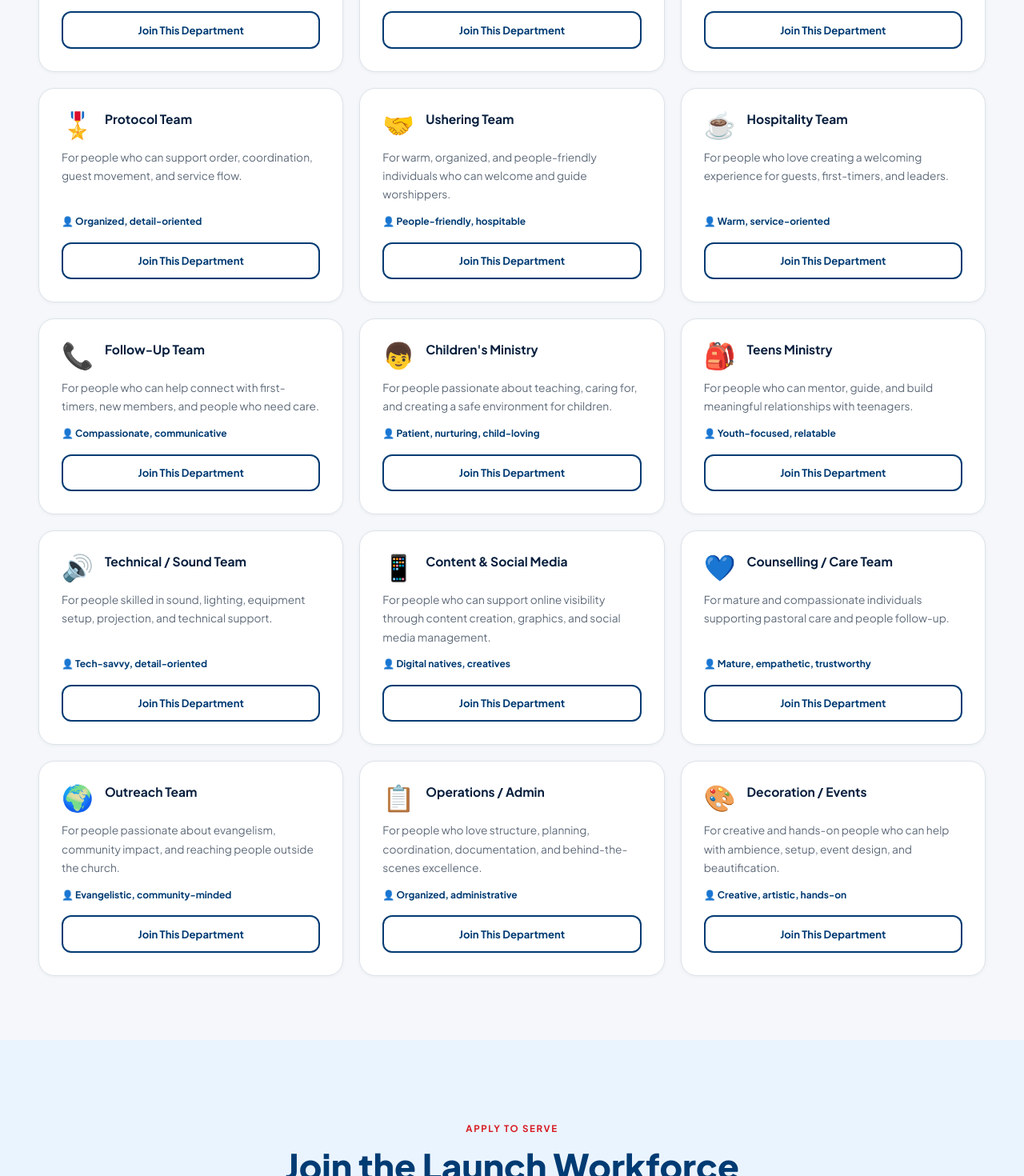
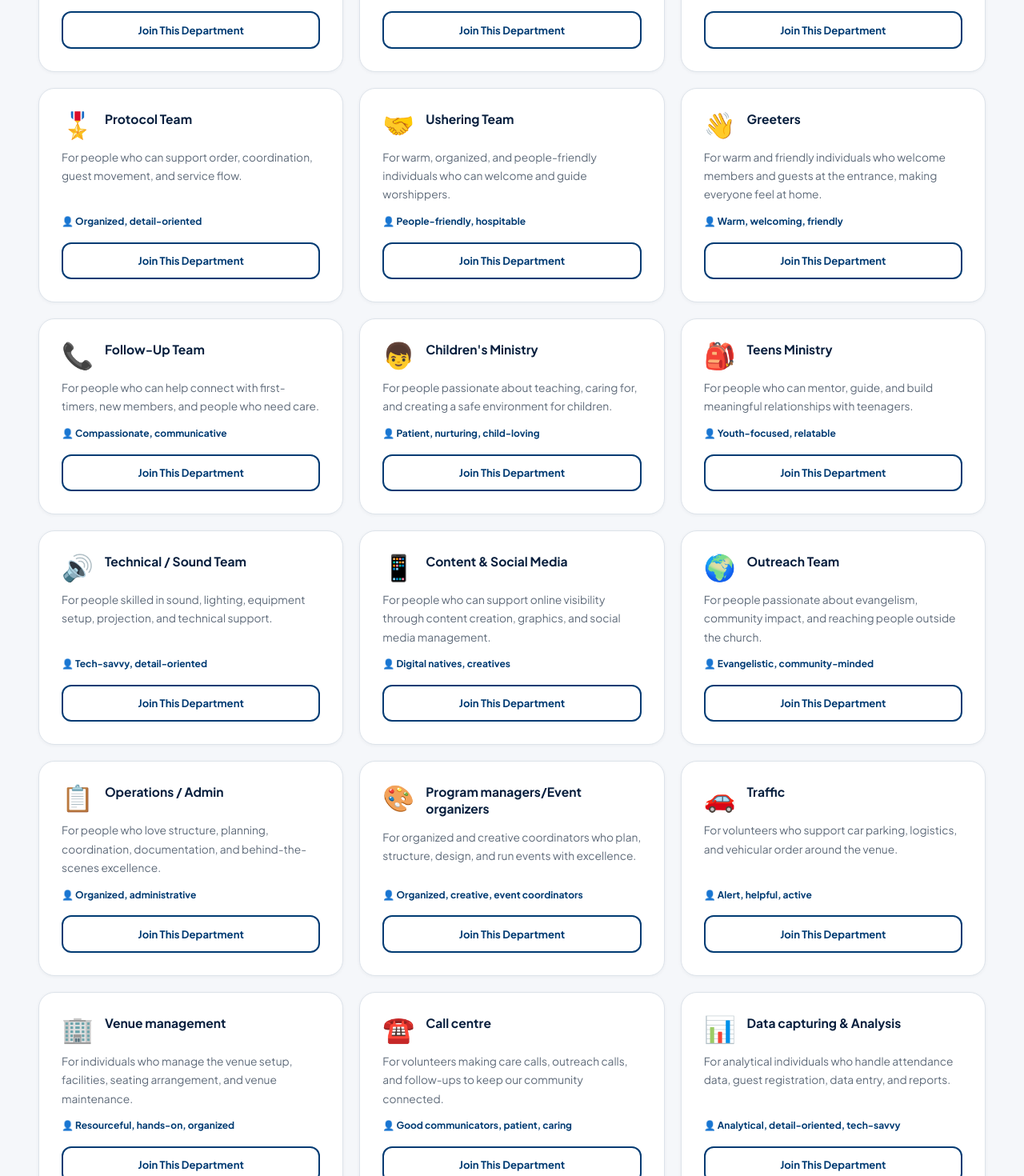
Before and after one commit to fatade1/Harvesters-FCT, a Next.js app: page /workforce in a window 1280 px wide. Shown: the part 1180-2650 px from the top of the page at 80% size. Built offline with nearby package versions, Linux system fonts and the light colour scheme.

Commit message:
feat: update workforce departments list and correct bank account details

```diff
--- a/src/app/page.tsx
+++ b/src/app/page.tsx
@@ -65,7 +65,7 @@ export default function HomePage() {
 
             {/* Stats */}
             <div style={{ display: 'flex', flexWrap: 'wrap', gap: '2.5rem' }}>
-              {[['13+', 'Communities'], ['15', 'Departments'], ['8', 'Partnership Types']].map(([v, l]) => (
+              {[['13+', 'Communities'], ['19', 'Departments'], ['8', 'Partnership Types']].map(([v, l]) => (
                 <div key={l}>
                   <div style={{ fontSize: '2rem', fontWeight: '800', color: '#D71920', fontFamily: "'Plus Jakarta Sans',sans-serif" }}>{v}</div>
                   <div style={{ fontSize: '0.78rem', color: 'rgba(255,255,255,0.55)', fontWeight: '600' }}>{l}</div>
--- a/src/app/partnership/page.tsx
+++ b/src/app/partnership/page.tsx
@@ -124,7 +124,7 @@ export default function PartnershipPage() {
   };
 
   const handleCopy = () => {
-    navigator.clipboard.writeText('1234567890');
+    navigator.clipboard.writeText('1228942350');
     setCopied(true);
     setTimeout(() => setCopied(false), 2000);
   };
@@ -333,7 +333,7 @@ export default function PartnershipPage() {
                   <div style={{ marginBottom: '1rem' }}>
                     <span style={{ display: 'block', fontSize: '0.75rem', color: '#64748B', textTransform: 'uppercase', letterSpacing: '0.05em', marginBottom: '0.2rem' }}>Account Number</span>
                     <div style={{ display: 'flex', alignItems: 'center', gap: '0.5rem' }}>
-                      <strong style={{ fontSize: '1.4rem', color: '#003B73', letterSpacing: '0.1em' }}>1234567890</strong>
+                      <strong style={{ fontSize: '1.4rem', color: '#003B73', letterSpacing: '0.1em' }}>1228942350</strong>
                       <button type="button" onClick={handleCopy} title="Copy Account Number" style={{
                         background: copied ? '#D1FAE5' : '#F1F5F9', border: 'none', cursor: 'pointer',
                         color: copied ? '#10B981' : '#64748B', display: 'flex', alignItems: 'center', justifyContent: 'center',
@@ -345,12 +345,15 @@ export default function PartnershipPage() {
                   </div>
                   <div>
                     <span style={{ display: 'block', fontSize: '0.75rem', color: '#64748B', textTransform: 'uppercase', letterSpacing: '0.05em', marginBottom: '0.2rem' }}>Account Name</span>
-                    <strong style={{ fontSize: '1.05rem', color: '#071E3D' }}>Harvesters FCT Launch</strong>
+                    <strong style={{ fontSize: '1.05rem', color: '#071E3D' }}>Harvesters Savings Account</strong>
                   </div>
                 </div>
 
                 <p style={{ fontSize: '0.85rem', color: '#64748B', marginBottom: '1.5rem' }}>
                   Kindly use <strong>"{selectedNeed.name.substring(0, 15)}... Partnership"</strong> as your payment narration.
+                  <span style={{ display: 'block', fontSize: '0.78rem', color: '#D71920', fontStyle: 'italic', marginTop: '0.5rem' }}>
+                    Note: No pressure, all giving is done from a place of rest, faith and willingness.
+                  </span>
                 </p>
 
                 <button onClick={handlePaymentMade} className="btn-primary" style={{ width: '100%', justifyContent: 'center' }}>
--- a/src/app/workforce/page.tsx
+++ b/src/app/workforce/page.tsx
@@ -9,16 +9,20 @@ const departments = [
   { name: 'Media Team', icon: '📸', desc: 'For photographers, videographers, livestream operators, editors, designers, and media-minded volunteers.', who: 'Creatives, media professionals' },
   { name: 'Protocol Team', icon: '🎖️', desc: 'For people who can support order, coordination, guest movement, and service flow.', who: 'Organized, detail-oriented' },
   { name: 'Ushering Team', icon: '🤝', desc: 'For warm, organized, and people-friendly individuals who can welcome and guide worshippers.', who: 'People-friendly, hospitable' },
-  { name: 'Hospitality Team', icon: '☕', desc: 'For people who love creating a welcoming experience for guests, first-timers, and leaders.', who: 'Warm, service-oriented' },
+  { name: 'Greeters', icon: '👋', desc: 'For warm and friendly individuals who welcome members and guests at the entrance, making everyone feel at home.', who: 'Warm, welcoming, friendly' },
   { name: 'Follow-Up Team', icon: '📞', desc: 'For people who can help connect with first-timers, new members, and people who need care.', who: 'Compassionate, communicative' },
   { name: "Children's Ministry", icon: '👦', desc: 'For people passionate about teaching, caring for, and creating a safe environment for children.', who: 'Patient, nurturing, child-loving' },
   { name: 'Teens Ministry', icon: '🎒', desc: 'For people who can mentor, guide, and build meaningful relationships with teenagers.', who: 'Youth-focused, relatable' },
   { name: 'Technical / Sound Team', icon: '🔊', desc: 'For people skilled in sound, lighting, equipment setup, projection, and technical support.', who: 'Tech-savvy, detail-oriented' },
   { name: 'Content & Social Media', icon: '📱', desc: 'For people who can support online visibility through content creation, graphics, and social media management.', who: 'Digital natives, creatives' },
-  { name: 'Counselling / Care Team', icon: '💙', desc: 'For mature and compassionate individuals supporting pastoral care and people follow-up.', who: 'Mature, empathetic, trustworthy' },
   { name: 'Outreach Team', icon: '🌍', desc: 'For people passionate about evangelism, community impact, and reaching people outside the church.', who: 'Evangelistic, community-minded' },
   { name: 'Operations / Admin', icon: '📋', desc: 'For people who love structure, planning, coordination, documentation, and behind-the-scenes excellence.', who: 'Organized, administrative' },
-  { name: 'Decoration / Events', icon: '🎨', desc: 'For creative and hands-on people who can help with ambience, setup, event design, and beautification.', who: 'Creative, artistic, hands-on' },
+  { name: 'Program managers/Event organizers', icon: '🎨', desc: 'For organized and creative coordinators who plan, structure, design, and run events with excellence.', who: 'Organized, creative, event coordinators' },
+  { name: 'Traffic', icon: '🚗', desc: 'For volunteers who support car parking, logistics, and vehicular order around the venue.', who: 'Alert, helpful, active' },
+  { name: 'Venue management', icon: '🏢', desc: 'For individuals who manage the venue setup, facilities, seating arrangement, and venue maintenance.', who: 'Resourceful, hands-on, organized' },
+  { name: 'Call centre', icon: '☎️', desc: 'For volunteers making care calls, outreach calls, and follow-ups to keep our community connected.', who: 'Good communicators, patient, caring' },
+  { name: 'Data capturing & Analysis', icon: '📊', desc: 'For analytical individuals who handle attendance data, guest registration, data entry, and reports.', who: 'Analytical, detail-oriented, tech-savvy' },
+  { name: 'Celebration team', icon: '🎉', desc: 'For high-energy volunteers who celebrate first-timers, birthdays, and special milestones in our services.', who: 'Enthusiastic, welcoming, joyful' },
 ];
 
 export default function WorkforcePage() {
```
